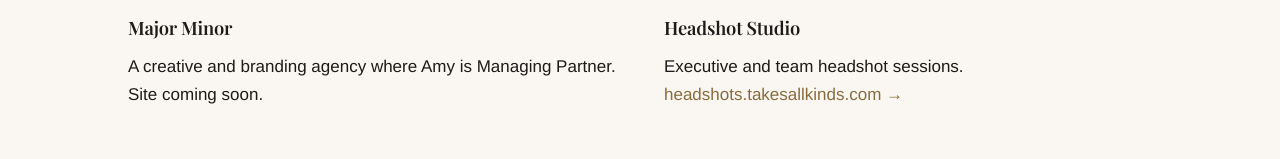
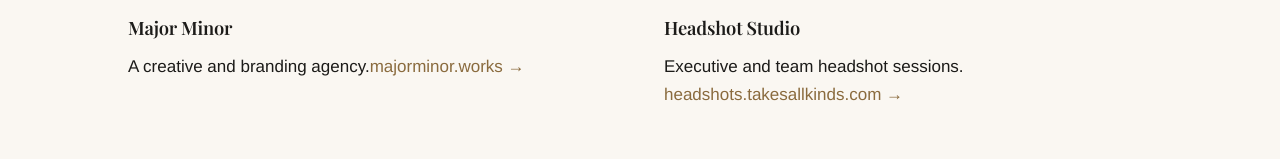
Before and after one commit to amympower/aamypowerr-site, a plain HTML site: page index.html in a window 1280 px wide. Shown: the part 1891-2050 px from the top of the page. Drawn offline with nearby package versions, Linux system fonts and the light colour scheme.

Commit message:
Update index.html

```diff
--- a/index.html
+++ b/index.html
@@ -101,7 +101,7 @@
       <div class="two-col">
         <div>
           <h3>Major Minor</h3>
-          <p>A creative and branding agency where Amy is Managing Partner. Site coming soon.</p>
+          <p>A creative and branding agency.<a href="https://majorminor.works" target="_blank" rel="noopener">majorminor.works &rarr;</a></p></p>
         </div>
         <div>
           <h3>Headshot Studio</h3>
```
